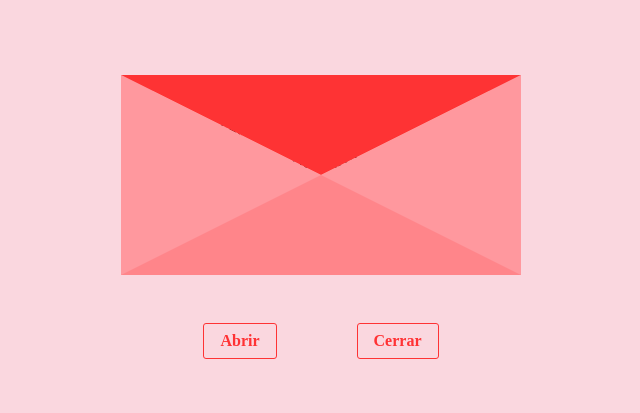
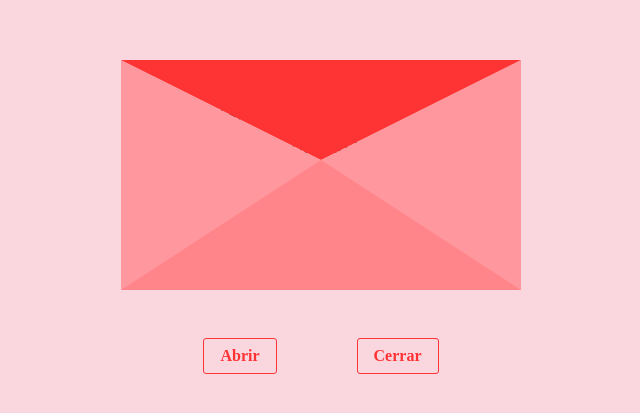
Before and after one commit to Jas-beta-tester/Proyector-, a plain HTML site: page index.html in a window 1280 px wide. Shown: the part 183-596 px from the top of the page, without its empty margins (319-959 px from the left). Drawn offline with Linux system fonts and the light colour scheme.

Commit message:
Update style.css

```diff
--- a/style.css
+++ b/style.css
@@ -89,7 +89,7 @@ main {
   border-left: 200px solid #ff989e;
   border-right: 200px solid #ff989e;
   border-top: 100px solid transparent;
-  border-bottom: 100px solid #ff858a;
+  border-bottom: 130px solid #ff858a;
 }
 
 .options {
```
